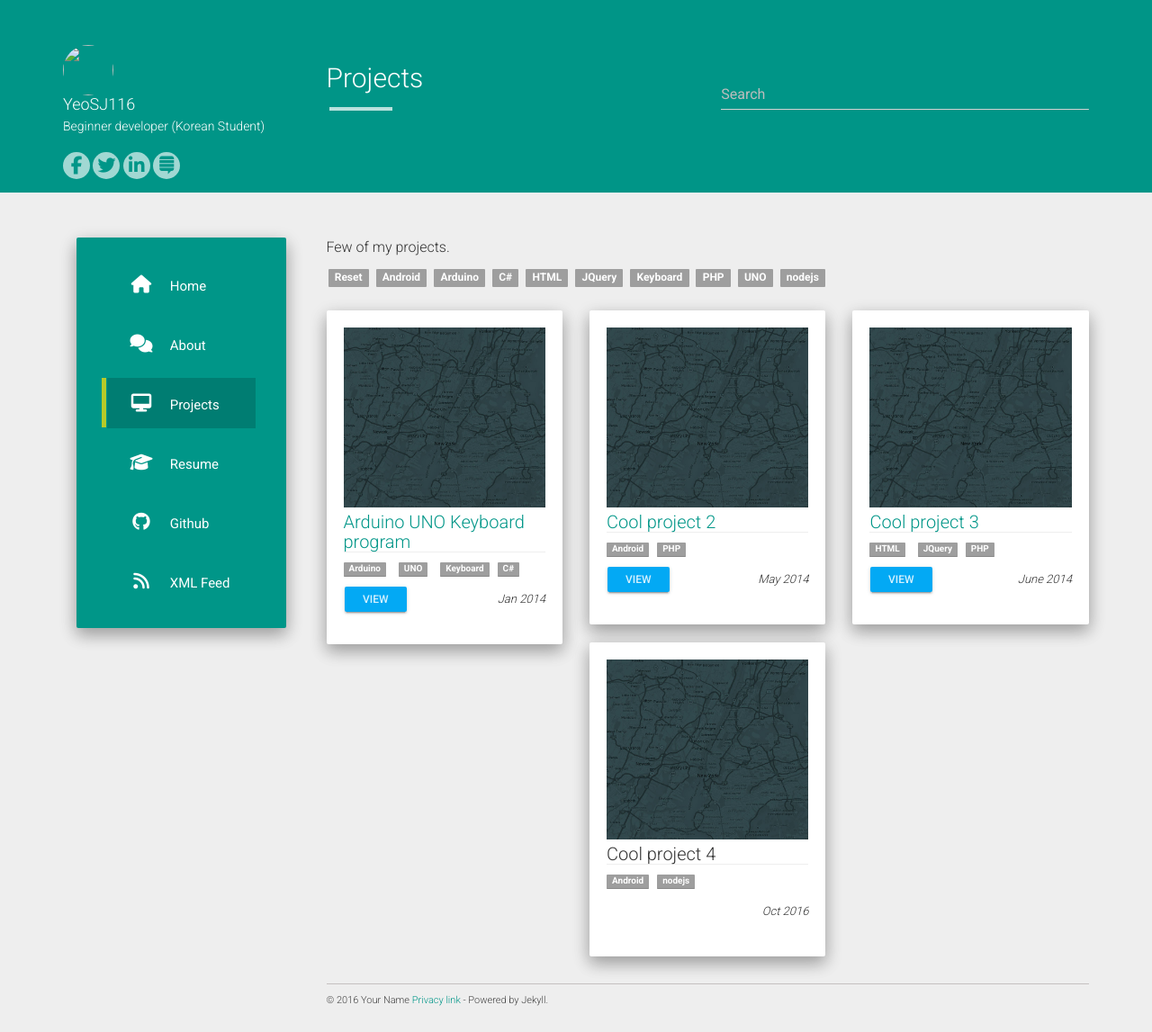
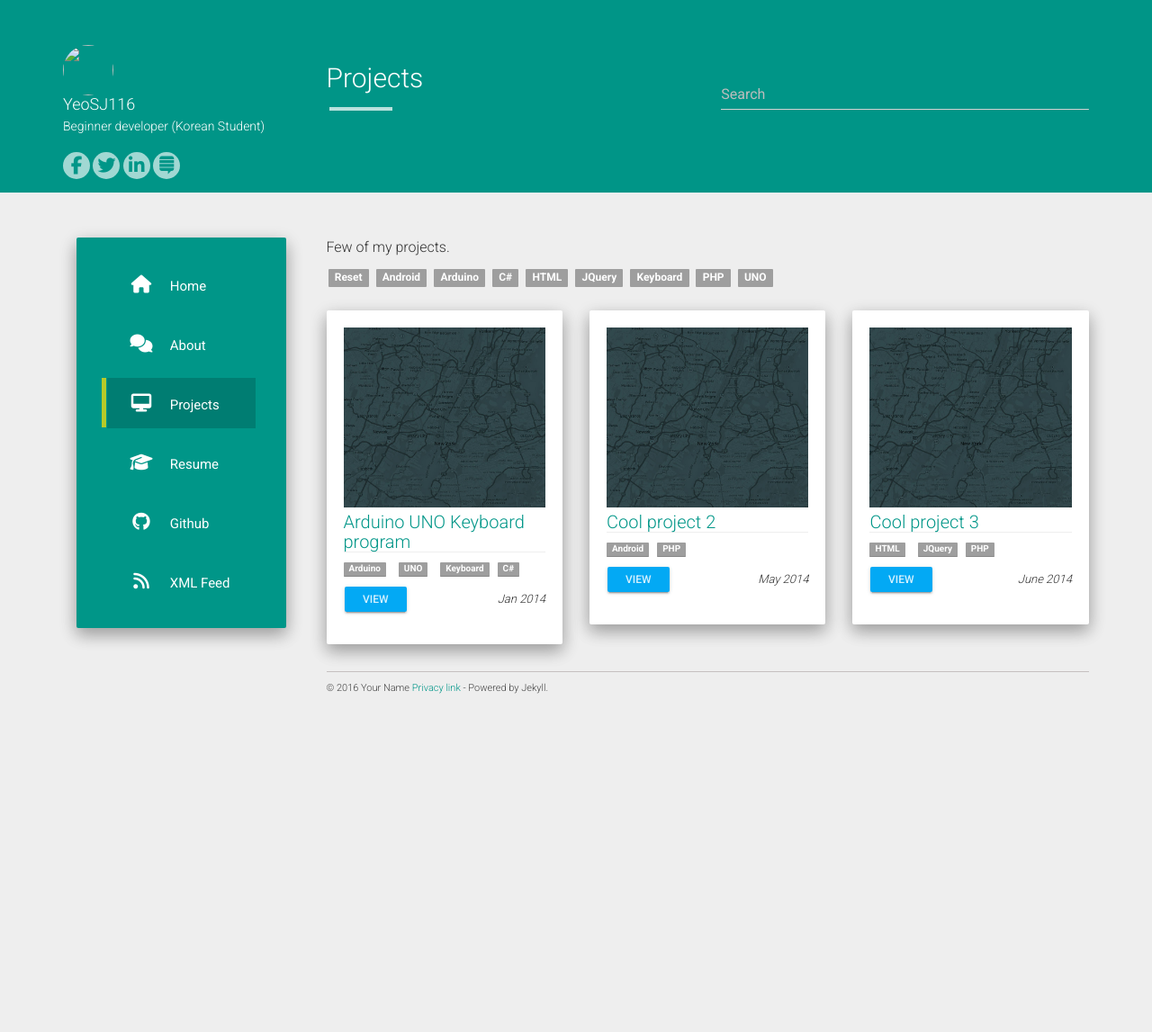
Before and after one commit to YeoSJ116/YeoSJ116.github.io, a Jekyll site: the page built from projects.md, in a window 1280 px wide. Shown: the whole page at 90% size. Built offline with Jekyll 4.4.1, drawn with Linux system fonts in a browser that asks for light colours; nearby versions of some CDN libraries; after the commit the page ends 900 px from its top, so only the background shows below that.

Commit message:
Update projects.json

```diff
--- a/_data/projects.json
+++ b/_data/projects.json
@@ -19,12 +19,5 @@
 		"url": "#",
 		"date": "June 2014",
 		"tags": ["HTML","JQuery","PHP"]
-	},
-	{
-		"name": "Cool project 4",
-		"image": "placeholder.jpg",
-		"date": "Oct 2016",
-		"tags": ["Android","nodejs"]
 	}
-
 ]
```
